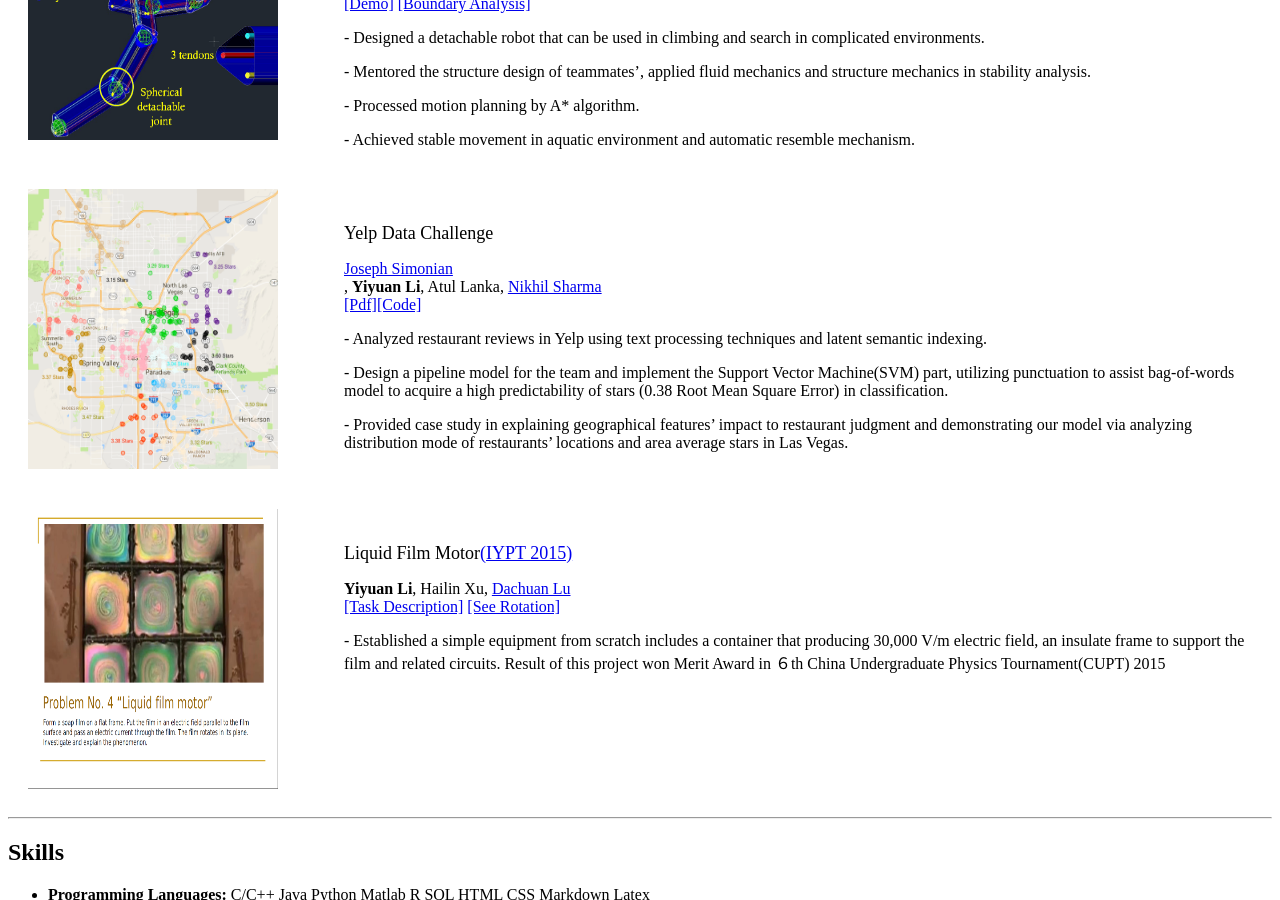
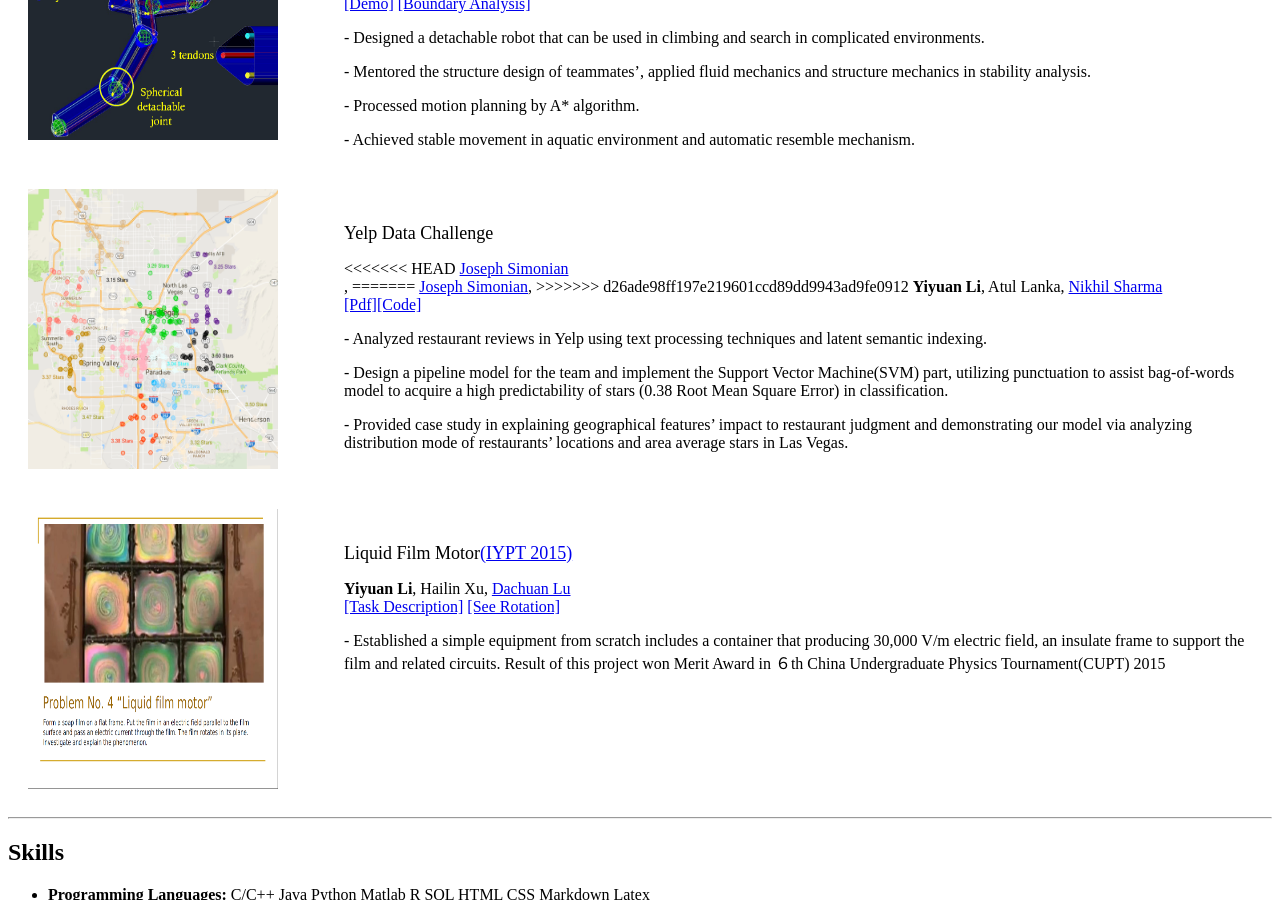
Before and after one commit to Nativeatom/Nativeatom.github.io, a Jekyll site: the page built from academic.html, in a window 1280 px wide and 900 px high, scrolled down 1417 px. Built offline with Jekyll 4.4.1, drawn with Linux system fonts in a browser that asks for light colours.

Commit message:
merge branch attempt

```diff
--- a/academic.html
+++ b/academic.html
@@ -165,7 +165,11 @@ title: "Yiyuan Li"
                 <papertitle><font size="4">Yelp Data Challenge</font></papertitle><br>
               </heading>
                 <p></p>
+<<<<<<< HEAD
              <a href="http://joseph.simonian.me/">Joseph Simonian</a><br>,
+=======
+             <a href="http://joseph.simonian.me/">Joseph Simonian</a>,
+>>>>>>> d26ade98ff197e219601ccd89dd9943ad9fe0912
               <strong>Yiyuan Li</strong>,
               <a>Atul Lanka</a>,
               <a href="https://www.linkedin.com/in/sharmaster96/?lipi=urn%3Ali%3Apage%3Ad_flagship3_people_connections%3BQee3MLAsSl%2BH2RSsy9dTmQ%3D%3D">Nikhil Sharma</a><br>
```
